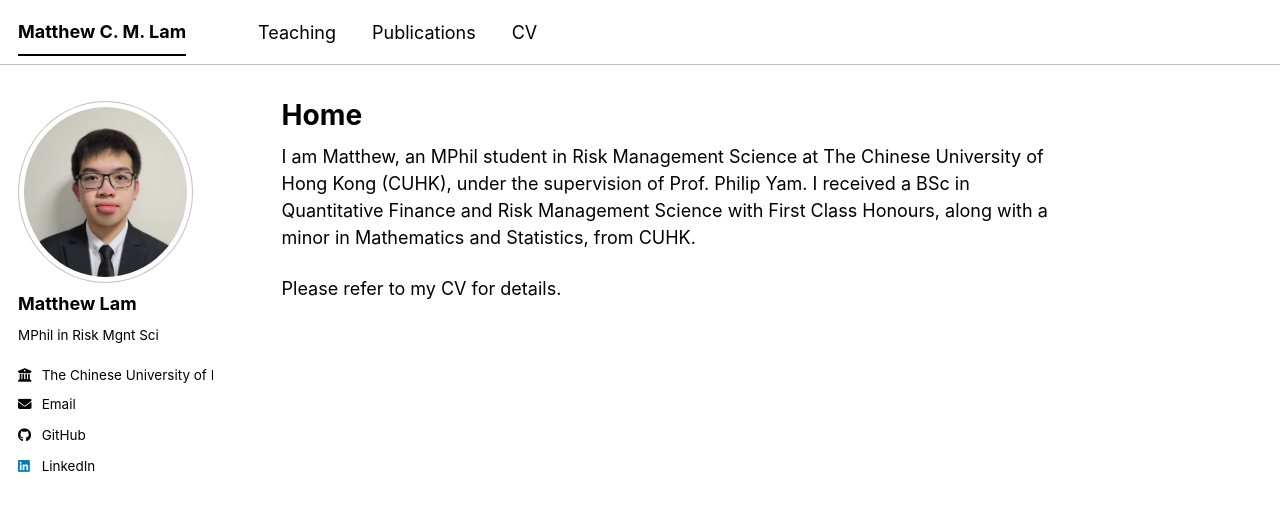
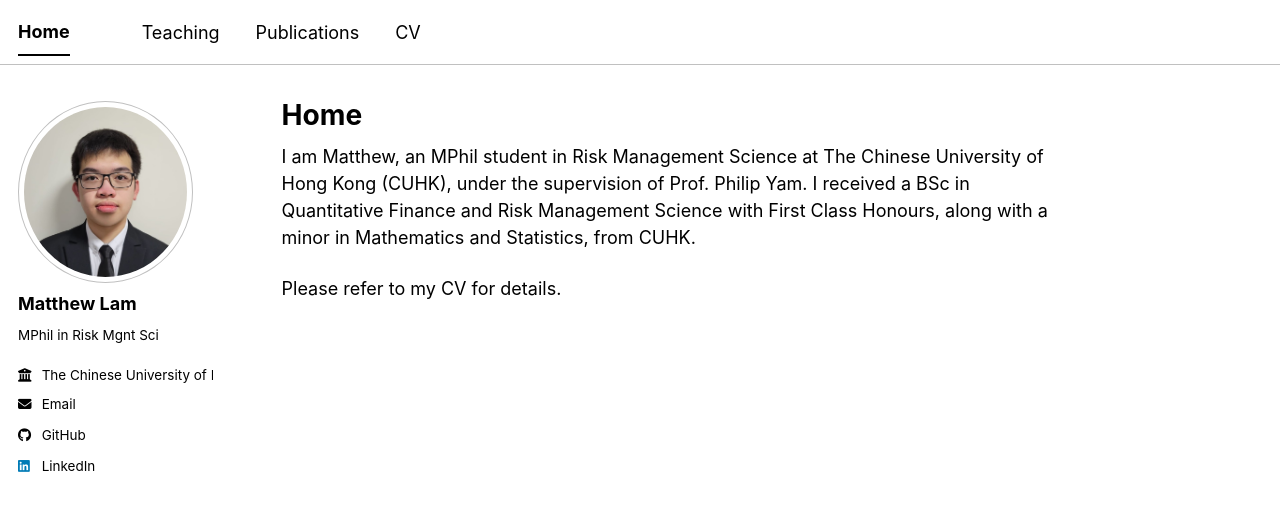
Before and after one commit to MatthewCMLam/matthewcmlam.github.io, a Jekyll site: the page built from _pages/about.md, in a window 1280 px wide. Shown: the top 511 px of the page. Built offline with Jekyll 4.4.1, drawn with Linux system fonts in a browser that asks for light colours; a style sheet for code colours, icons or effects is not loaded.

Commit message:
Update _config.yml

```diff
--- a/_config.yml
+++ b/_config.yml
@@ -9,7 +9,7 @@
 # Basic Site Settings
 locale                   : "en-US"
 site_theme               : "contrast" # The available themes options are "default", "air", "sunrise", "mint", "dirt" and "contrast"
-title                    : "Matthew C. M. Lam"
+title                    : "Home"
 title_separator          : "-"
 name                     : &name "Matthew C. M. Lam"
 description              : &description "Matthew C. M. Lam's academic portfolio"   # Update this with a general description of your site, this is the default if not overridden by a page
```
